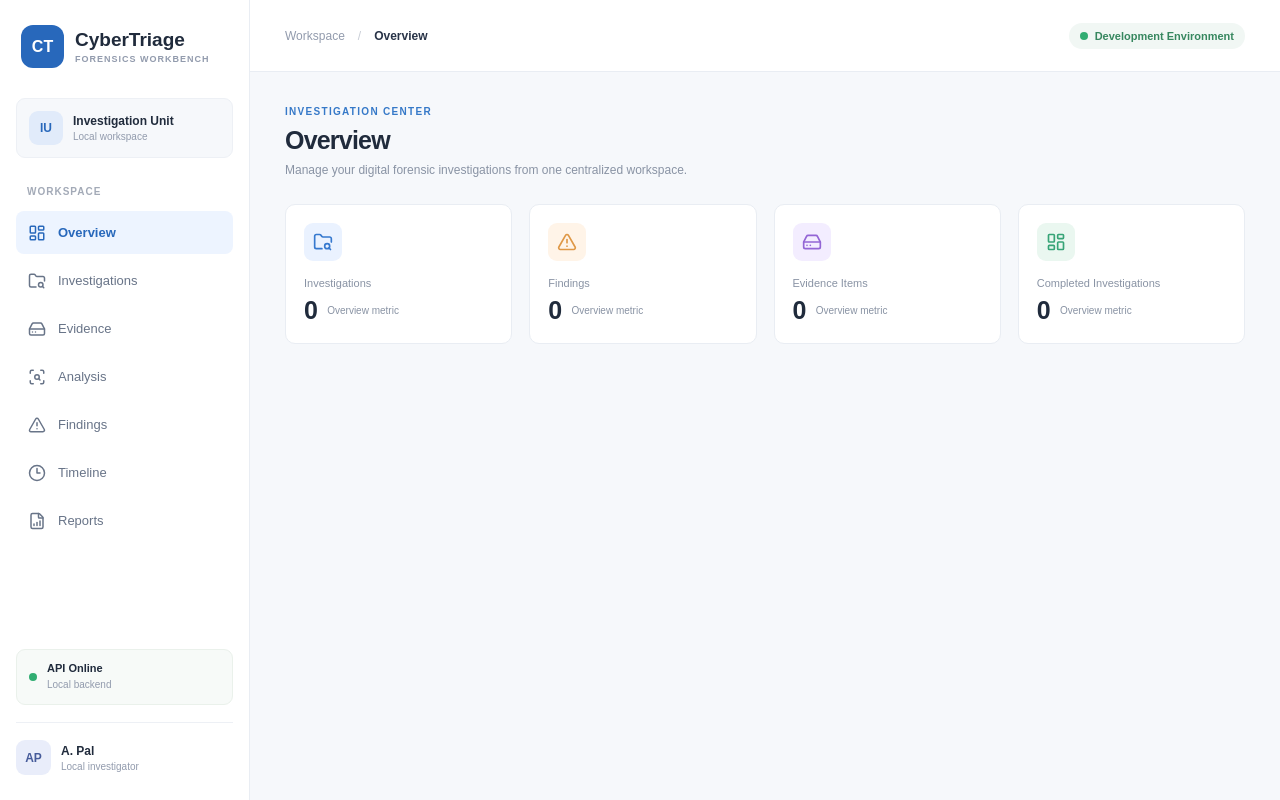
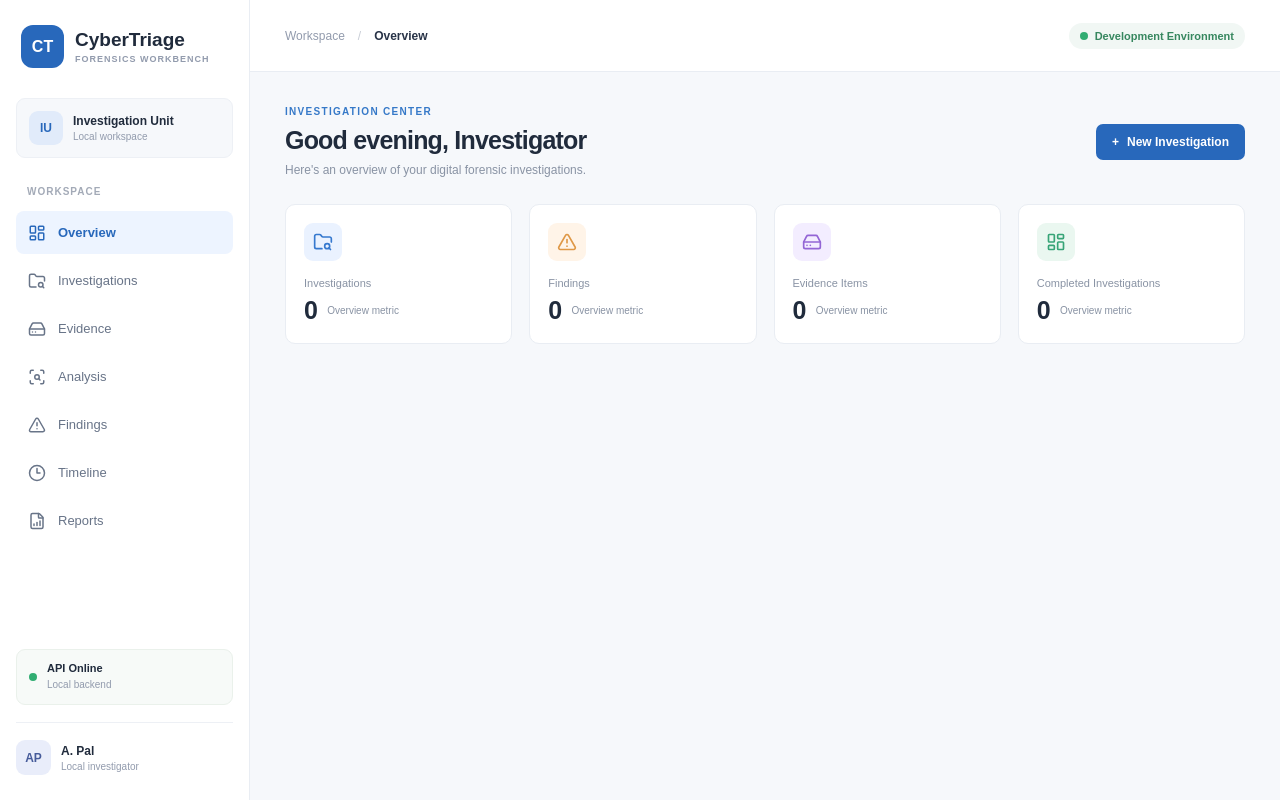
Before and after one commit to amethystakira/CyberTriage, a React app in the folder frontend/: page / in a window 1280 px wide. Built offline with nearby package versions, Linux system fonts and the light colour scheme; the HTML template or start-up script is replaced by a standard one.

Commit message:
Add new investigation action button to dashboard

```diff
--- a/frontend/src/App.css
+++ b/frontend/src/App.css
@@ -393,3 +393,22 @@ button {
   align-items: center;
   gap: 3px;
 }
+
+.primary-button {
+  display: flex;
+  align-items: center;
+  gap: 8px;
+  border: none;
+  background: #2868bb;
+  color: #fff;
+  border-radius: 7px;
+  padding: 11px 16px;
+  font-size: 12px;
+  font-weight: 600;
+  transition: 0.2s;
+}
+
+.primary-button:hover {
+  background: #20589f;
+  transform: translateY(-1px);
+}
--- a/frontend/src/App.jsx
+++ b/frontend/src/App.jsx
@@ -120,13 +120,20 @@ function App() {
         <section className="content">
         <div className="page-heading">
             <div>
-            <div className="eyebrow">INVESTIGATION CENTER</div>
-            <h1>{activePage}</h1>
-            <p>
-                Manage your digital forensic investigations
-                from one centralized workspace.
-            </p>
+                <div className="eyebrow">INVESTIGATION CENTER</div>
+                <h1>Good evening, Investigator</h1>
+                <p>
+                Here's an overview of your digital forensic
+                investigations.
+                </p>
             </div>
+
+            {activePage === "Overview" && (
+                <button className="primary-button">
+                <span>+</span>
+                New Investigation
+                </button>
+            )}
         </div>
 
         {activePage === "Overview" && (
```
